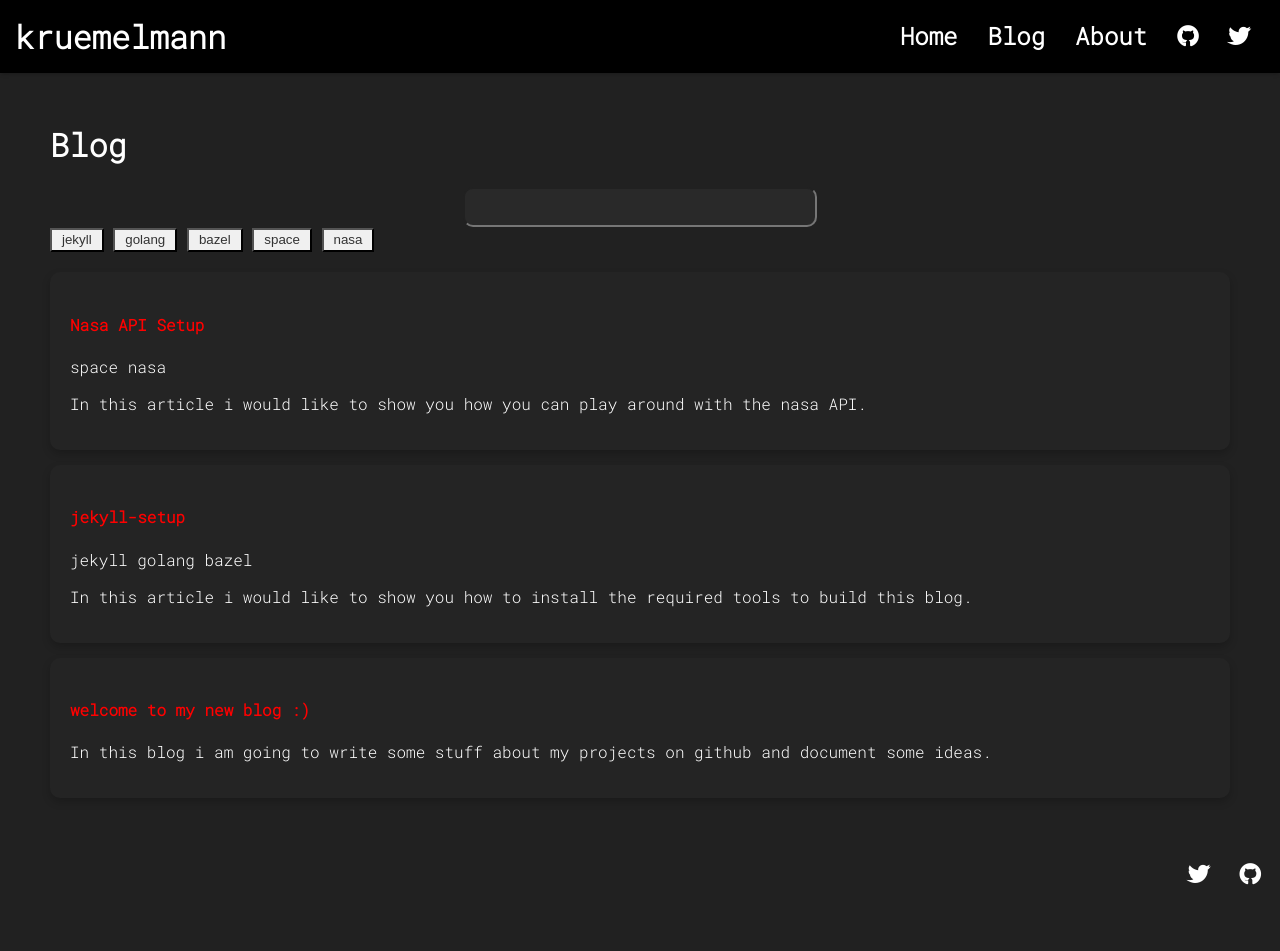
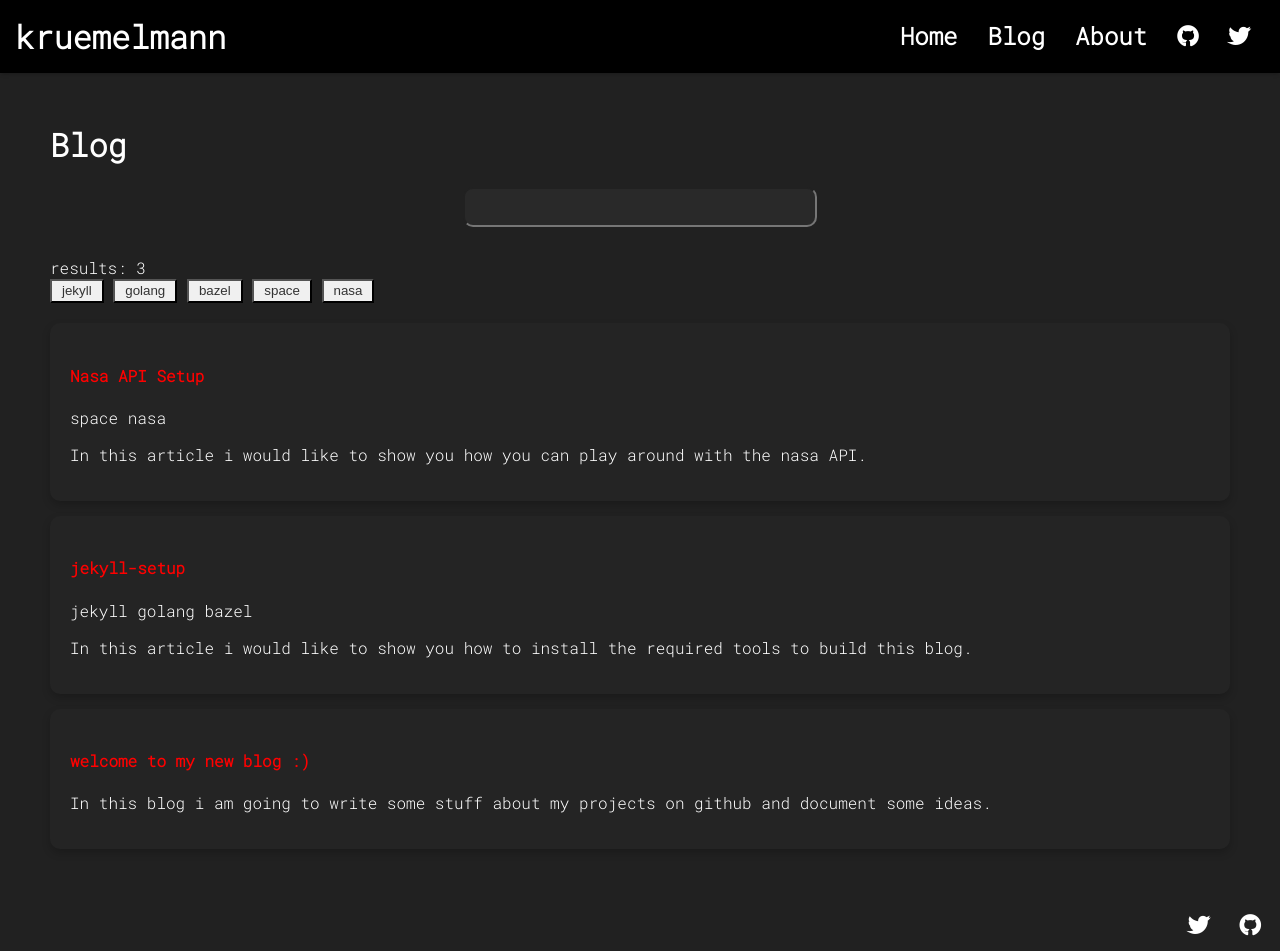
Before and after one commit to Kruemelmann/kruemelmann.github.io, a Jekyll site: the page built from blog.html, in a window 1280 px wide. Built offline with Jekyll 4.4.1, drawn with Linux system fonts in a browser that asks for light colours; some web fonts are replaced; before the commit the page ends 900 px from its top, so only the background shows below that.

Commit message:
adding results counter to the page

```diff
--- a/_sass/blog.scss
+++ b/_sass/blog.scss
@@ -40,3 +40,7 @@
     height: 40px;
     text-align: center;
 }
+
+.catfilter-container {
+    margin-top: 30px;
+}
--- a/assets/js/filter.js
+++ b/assets/js/filter.js
@@ -7,6 +7,7 @@ function filterBlogPosts() {
     let postcontainer = document.querySelector(".blog-list");
     let arr = postcontainer.getElementsByTagName("li");
 
+    let matchcount = 0;
     for (let i = 0; i < arr.length; i++) {
         //handle search bar input
         let str = arr[i].textContent || arr[i].innerText;
@@ -24,12 +25,12 @@ function filterBlogPosts() {
 
         if (wordfound == true && matchtags == true) {
             arr[i].style.display = "";
+            matchcount++;
         } else {
             arr[i].style.display = "none";
         }
-
-
     }
+    document.getElementById("results_count").innerText = matchcount;
 }
 
 function intersectArray(arr1, arr2) {
--- a/blog.html
+++ b/blog.html
@@ -7,10 +7,15 @@ title: Blog
     <div class="searchbar-container">
         <input type="text" placeholder="" id="searchbar" onkeyup="filterBlogPosts()">
     </div>
-    <div>
-    {% for tag in site.tags %}
-        <button id="catfilter-{{ tag[0] }}" onclick="toggleCategoryFilter(this.id,'{{ tag[0] }}')" > {{ tag[0] }} </button>
-    {% endfor %}
+    <div class="catfilter-container">
+        <div>
+            results: <span id="results_count"></span>
+        </div>
+        <div>
+            {% for tag in site.tags %}
+                <button id="catfilter-{{ tag[0] }}" onclick="toggleCategoryFilter(this.id,'{{ tag[0] }}')" > {{ tag[0] }} </button>
+            {% endfor %}
+        </div>
     </div>
     <ul class="blog-list">
         {% for post in site.posts %}
```
Also changed, not shown: other parts of blog.html (+8 -1 lines).
